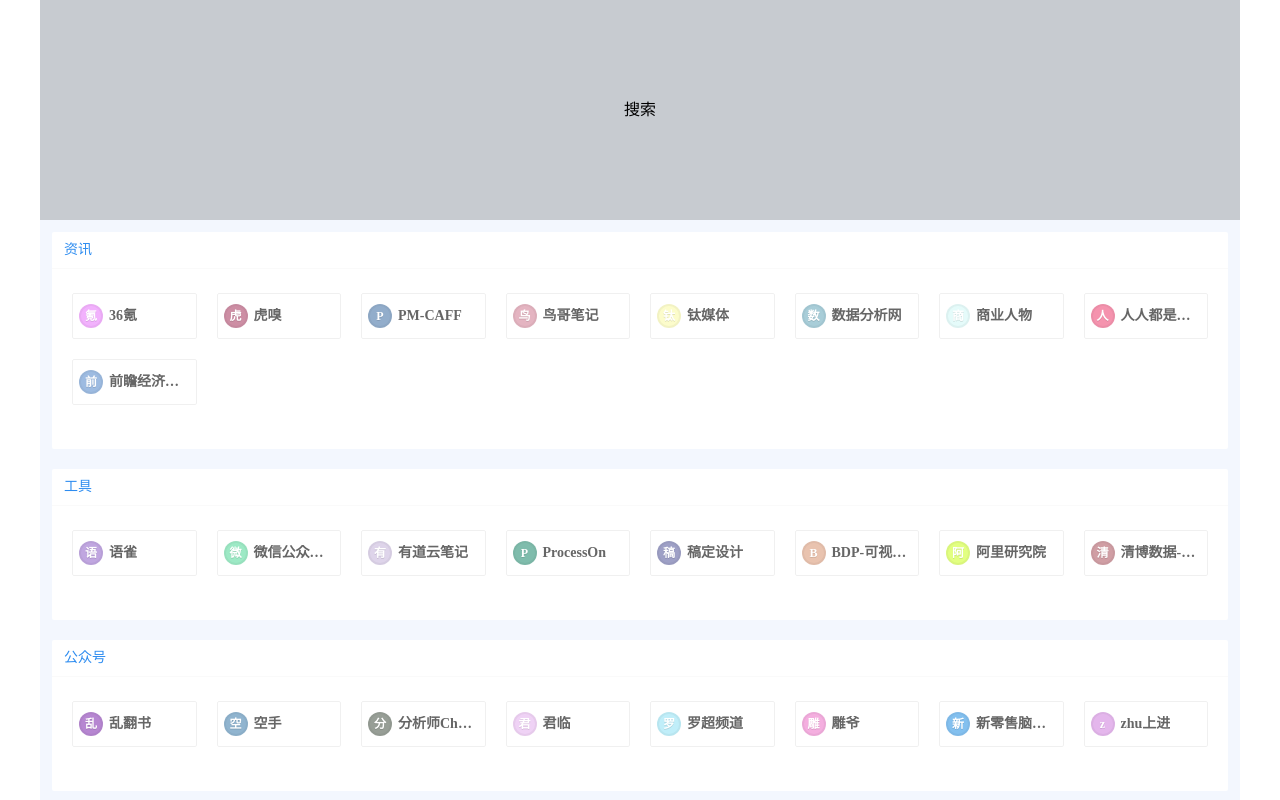
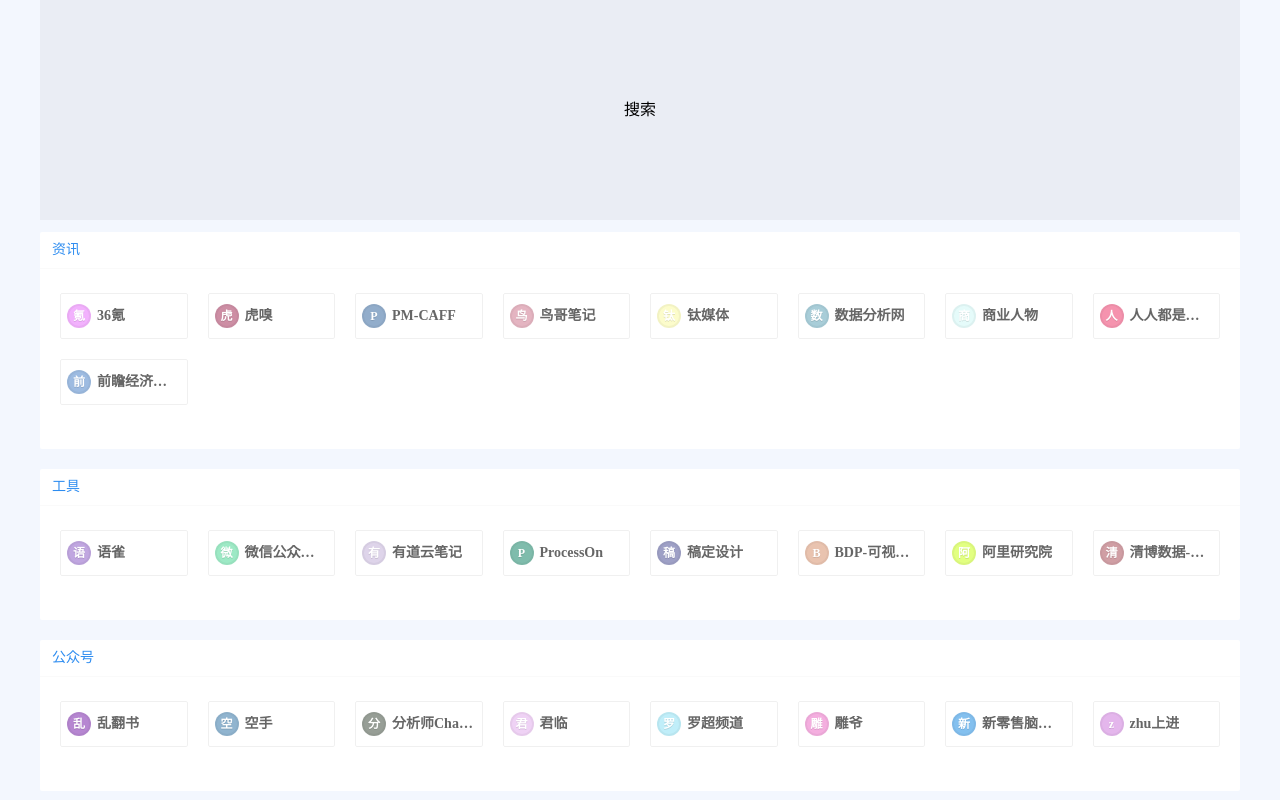
Before and after one commit to zhujunxi/web-data, a Vue app: page /#/chrome-tool in a window 1280 px wide. Shown: the top 800 px of the page. Built offline with nearby package versions, Linux system fonts and the light colour scheme.

Commit message:
style optimize style

```diff
--- a/src/views/tool/index.vue
+++ b/src/views/tool/index.vue
@@ -5,7 +5,7 @@
 			<div class="tool-item" v-for="item,index of toolData" :key="index">
 				<div class="tool-item-hd">{{item.label}}</div>
 				<div class="tool-item-bd">
-					<el-row :gutter="20" >
+					<el-row :gutter="20">
 						<el-col :span="3" v-for="citem,cindex of item.resource" :key="cindex">
 							<template v-if="citem.link">
 								<a :href="citem.link" class="tool-cell" target="_blank">
@@ -68,18 +68,20 @@
 @import "~@/assets/style/variable.less";
 .tool-home {
 	background: #f3f7fe;
-	width: 1200px;
-	margin: 0 auto;
+	width: 100%;
 }
 .tool-banner {
-	width: 100%;
+	width: 1200px;
 	height: 220px;
-	background: rgba(0, 0, 0, 0.18);
+	margin: 0 auto;
+	background: rgba(0, 0, 0, 0.04);
 	display: flex;
 	justify-content: center;
 	align-items: center;
 }
 .tool-item-warp {
+	width: 1200px;
+	margin: 0 auto;
 	padding: 12px;
 }
 .tool-item {
@@ -112,7 +114,7 @@
 	margin-bottom: 20px;
 	border-radius: 2px;
 	border: 1px solid rgba(0, 0, 0, 0.06);
-	transition: all .2s ease-in-out;
+	transition: all 0.2s ease-in-out;
 	&-logo {
 		width: 20px;
 		height: 20px;
@@ -133,13 +135,12 @@
 		white-space: nowrap;
 		overflow: hidden;
 		text-overflow: ellipsis;
-
 	}
 	&:hover {
 		color: @primary-color;
 		border: 1px solid rgba(0, 0, 0, 0.12);
 		box-shadow: 0px 9px 7px -5px rgba(0, 0, 0, 0.08);
-		transition: all .2s ease-in-out;
+		transition: all 0.2s ease-in-out;
 	}
 }
 </style>
```
